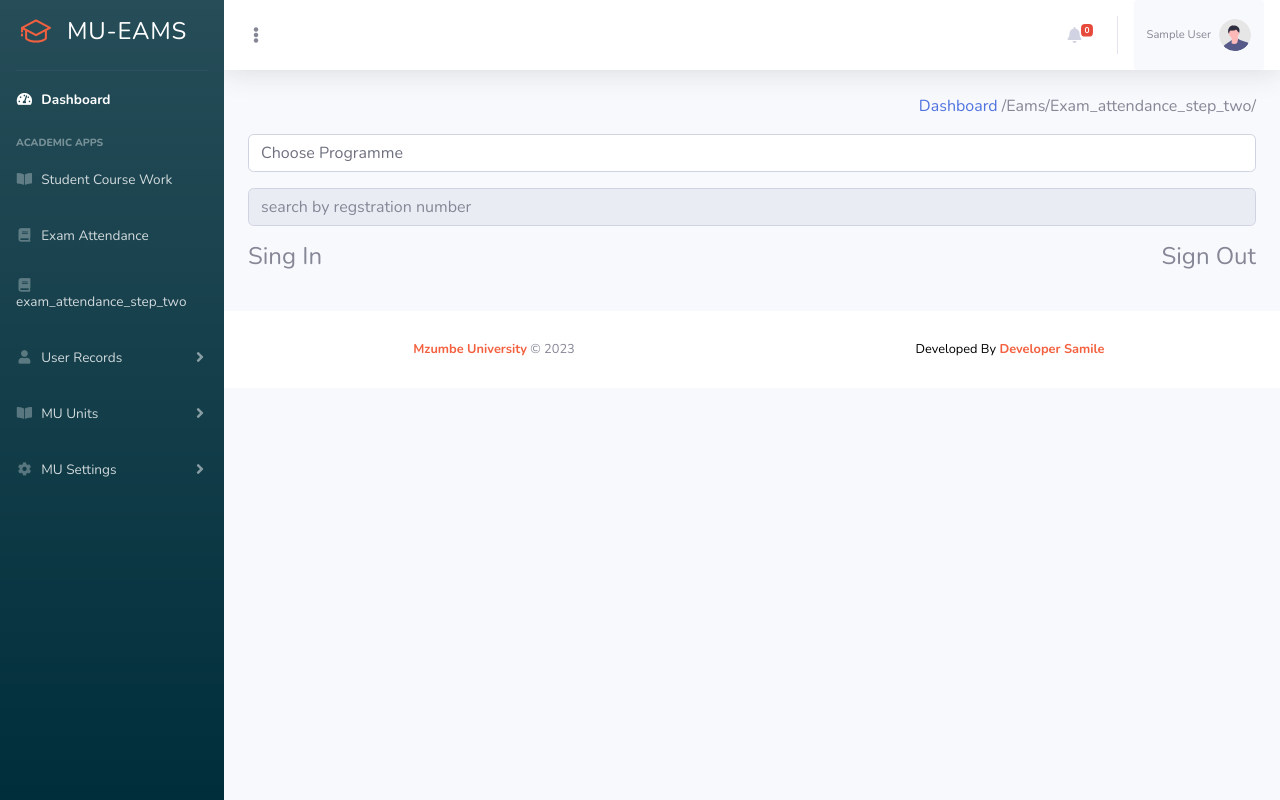
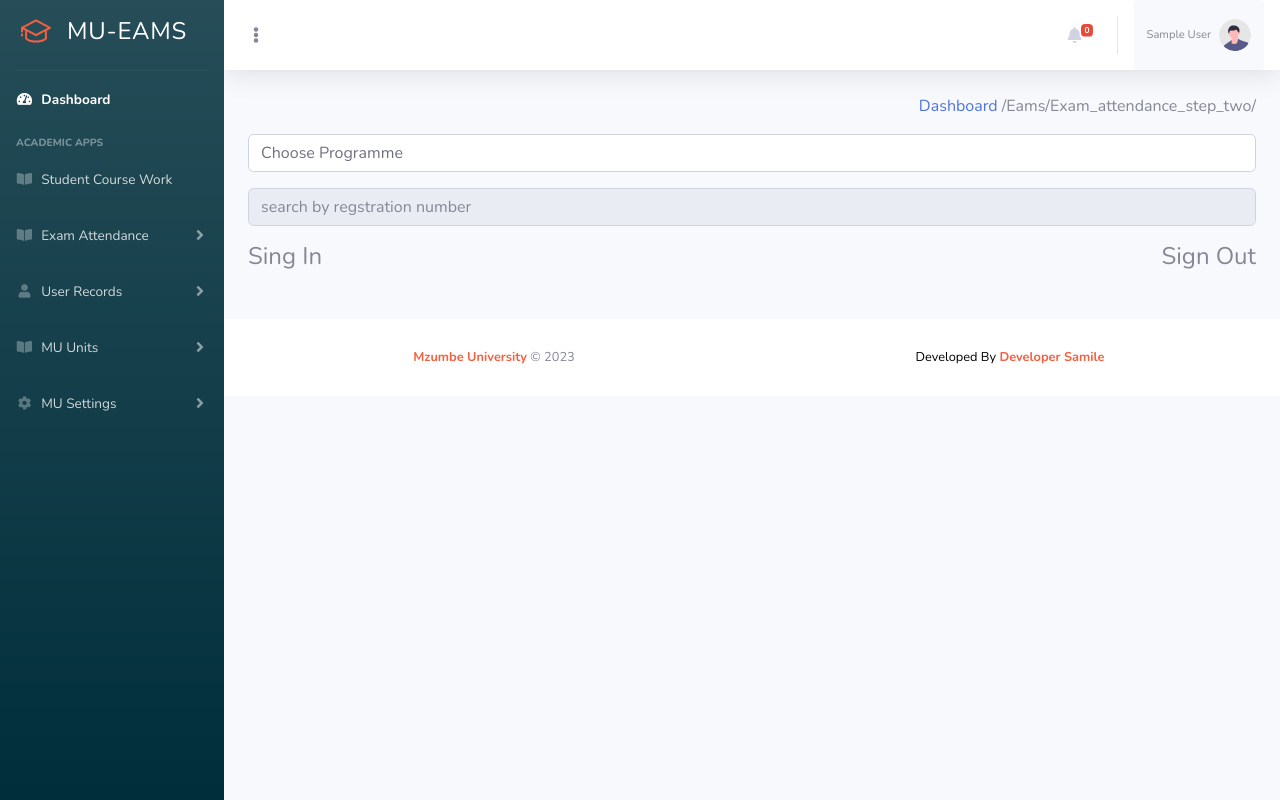
Before and after one commit to yohana-samile/mu-eams, a Django app: page /eams/exam_attendance_step_two/ in a window 1280 px wide. Run offline with Django 4.2, Linux system fonts and the light colour scheme; the visitor is signed in with stand-in values (Sample User, id 1); data that the repository does not hold is empty; some libraries are stand-ins or nearby versions.

Commit message:
examination attendance

```diff
--- a/eams/static/js/eams.js
+++ b/eams/static/js/eams.js
@@ -379,52 +379,6 @@ $(document).ready(function(){
         });
     });
 
-    // update_student_who_attend_exam submt
-    // $('#update_student_who_attend_exam').on('submit', function (e) {
-    //     e.preventDefault();
-    //     // var form =   $(this).serialize();
-    //     $.ajax({
-    //         url: "/eams/exam_attendance",
-    //         type: "GET",
-    //         data: {
-    //             reg_number: $('#reg_number').val(),
-    //             // csrfmiddlewaretoken: $('input[name=csrfmiddlewaretoken]').val()
-    //         },
-    //         // headers: {'X-CSRFToken': csrftoken},  // Include CSRF token in headers
-    //         success: function (data) {
-    //             if (data.reg_number_exists && data.fingerprint_match) {
-    //                 $('#alert').html('<p class="alert alert-success">submited successfully</p>').show();
-    //                 // Proceed with form submission
-    //                 // $.ajax({
-    //                 //     url: "/eams/exam_attendance",
-    //                 //     type: "POST",
-    //                 //     data: $('#update_student_who_attend_exam').serialize(),
-    //                 //     success: function (data) {
-    //                 //         // Handle the response from the server after form submission
-    //                 //         console.log("data");
-    //                 //     },
-    //                 //     error: function (insertDataError) {
-    //                 //         console.log('Error submitting form data:', insertDataError);
-    //                 //         // Handle error if needed
-    //                 //     }
-    //                 // });
-    //                 $('#update_student_who_attend_exam').off('submit').submit();
-
-    //             }
-    //             else {
-    //                 var confirmSubmission = confirm('Registration number does not match or fingerprint does not match. Do you still want to submit the form?');
-    //                 // If user confirms, proceed with form submission
-    //                 if (confirmSubmission) {
-    //                     $('#update_student_who_attend_exam').submit();
-    //                 }
-    //             }
-    //         },
-    //         error: function (error){
-    //             console.log('Error in ajax');
-    //         }
-    //     });
-    //     return false;
-    // });
 
     // update_student_info
     $('#update_student_info').on('submit', function (e) {
@@ -469,98 +423,143 @@ $(document).ready(function(){
         $('#programme_id_on_exam').change(function() {
             var programmeId = $(this).val(); // Get the selected programme ID
             $.ajax({
-                url: 'http://127.0.0.1:8000/eams/exam_attendance_step_two/', // Update the URL to include the full path
+                url: '/eams/exam_attendance_step_two/',
                 method: 'GET',
                 data: {
                     programme_id: programmeId
                 },
                 success: function(response) {
                     $('#search_input').prop('disabled', false); // Enable search input field
-                    console.log(response);
                     // Clear previous data
-                    $('.list_of_student.sign_in').empty();
-                    $('.list_of_student.sign_out').empty();
+                    $('.signInList').empty();
+                    $('.signOutList').empty();
                     // Populate the list of students for sign in
                     var signInList = '';
-                    response.forEach(function(regNumber) {
+                    response.not_signed_in_yet.forEach(function(student) {
                         signInList += '<div class="card">';
                         signInList += '<div class="card-header">';
-                        signInList += '<p class="text-center">' + regNumber + '</p>';
+                        signInList += '<p class="text-center">' + student.reg_number + '</p>';
                         signInList += '</div>';
                         signInList += '<div class="card-body">';
-                        signInList += '<form action="{% url "submit_signout_student" %}" method="post">';
-                        signInList += '{% csrf_token %}';
+                        signInList += '<form id="submit_signin_student">';
                         signInList += '<div class="form-group">';
-                        signInList += '<label for="fingerprint">Click To Attach Fingerprint</label>';
+                        signInList += '<input type="text" name="booklet_number" id="booklet_number" placeholder="Enter booklet number" class="form-control">';
+                        signInList += '</div>';
+                        signInList += '<div class="form-group">';
+                        signInList += '<label for="fingerprint">Click Me To Attach Fingerprint</label>';
+                        signInList += '<div class="form-group">';
                         signInList += '<input type="text" name="biometric_data" id="biometric_data_id" placeholder="Enter biometric_data_id" class="form-control" value="1">';
-                        signInList += '<input type="text" name="reg_number" id="reg_number" placeholder="Enter reg_number" class="form-control" value="' + regNumber + '">';
                         signInList += '</div>';
+                        signInList += '<input type="text" name="reg_number" id="reg_number" placeholder="Enter reg_number" class="form-control" value="' + student.reg_number + '">';
+                        signInList += '</div>';
+                        signInList += '<input type="hidden" name="student_action" value="sign_in">';
                         signInList += '<input type="submit" class="form-control primary" value="Submit">';
                         signInList += '</form>';
                         signInList += '</div>';
                         signInList += '</div>';
                         signInList += '<br>';
                     });
-                    $('.list_of_student.sign_in').html(signInList);
+                    $('.signInList').html(signInList);
 
                     // Populate the list of students for sign out
                     var signOutList = '';
-                    response.forEach(function(regNumber) {
+                    response.signed_in_not_signed_out.forEach(function(student) {
+                        var regNumber = student.reg_number;
                         signOutList += '<div class="card">';
                         signOutList += '<div class="card-header">';
                         signOutList += '<p class="text-center">' + regNumber + '</p>';
                         signOutList += '</div>';
                         signOutList += '<div class="card-body">';
-                        signOutList += '<form action="{% url "submit_signout_student" %}" method="post">';
-                        signOutList += '{% csrf_token %}';
+                        signOutList += '<form id="submit_signout_student">';
                         signOutList += '<div class="form-group">';
                         signOutList += '<label for="fingerprint">Click To Attach Fingerprint</label>';
                         signOutList += '<input type="text" name="biometric_data" id="biometric_data_id" placeholder="Enter biometric_data_id" class="form-control" value="1">';
                         signOutList += '<input type="text" name="reg_number" id="reg_number" placeholder="Enter reg_number" class="form-control" value="' + regNumber + '">';
                         signOutList += '</div>';
+                        signInList += '<input type="hidden" name="student_action" value="sign_out">';
                         signOutList += '<input type="submit" class="form-control primary" value="Submit">';
                         signOutList += '</form>';
                         signOutList += '</div>';
                         signOutList += '</div>';
                         signOutList += '<br>';
                     });
-                    $('.list_of_student.sign_out').html(signOutList);
+                    $('.signOutList').html(signOutList);
                 },
                 error: function(xhr, status, error) {
                     console.error('Error:', error);
                 }
             });
         });
+
+
+        // Get CSRF token from the cookie
+        function getCookie(name) {
+            var cookieValue = null;
+            if (document.cookie && document.cookie !== '') {
+                var cookies = document.cookie.split(';');
+                for (var i = 0; i < cookies.length; i++) {
+                    var cookie = cookies[i].trim();
+                    // Does this cookie string begin with the name we want?
+                    if (cookie.substring(0, name.length + 1) === (name + '=')) {
+                        cookieValue = decodeURIComponent(cookie.substring(name.length + 1));
+                        break;
+                    }
+                }
+            }
+            return cookieValue;
+        }
+        var csrftoken = getCookie('csrftoken');
+
+        // submit_signin_student
+        $(document).on('submit', '#submit_signin_student', function (e) {
+            e.preventDefault();
+            var formData = $(this).serialize();
+            $.ajax({
+                url: "/eams/submit_signin_student/",
+                type: "POST",
+                data: formData,
+                headers: { "X-CSRFToken": csrftoken },
+                success: function (data) {
+                    if (data.success) {
+                        swal.fire("success", "Successfully Sign In", "success");
+                    }
+                    else {
+                        swal.fire("Error", "Something went wrong, please try again", "error");
+                    }
+                    // console.log(data); // Log success response
+                },
+                error: function (error) {
+                    // console.error('Error submitting sign-in form:', error);
+                    swal.fire("Error", "Something went wrong, please try again", "error");
+                }
+            });
         });
 
-
-
-    $('#sign_in_form').on('submit', function(e) {
+        // submit_signout_student
+        $(document).on('submit', '#submit_signout_student', function (e) {
             e.preventDefault();
             var formData = $(this).serialize();
-        submitForm(formData,  '{% url "submit_signin_student" %}');
-    });
-
-    $('#sign_out_form').on('submit', function(e) {
-        e.preventDefault();
-        var formData = $(this).serialize();
-        submitForm(formData, '/exam/submit_signout_student', 'Sign Out');
-    });
-
-    function submitForm(formData, url, action) {
             $.ajax({
-            url: url,
+                url: "/eams/submit_signout_student/",
                 type: "POST",
                 data: formData,
-            success: function(data) {
-                $('#alert').html('<p class="alert alert-success">' + action + ' Successful</p>').show();
+                headers: { "X-CSRFToken": csrftoken },
+                success: function (data) {
+                    if (data.success) {
+                        swal.fire("success", "Successfully Sign Out", "success");
+                    }
+                    else {
+                        swal.fire("Error", "Something went wrong, please try again", "error");
+                    }
+                    // console.log(data); // Log success response
                 },
-            error: function(xhr, status, error) {
-                var response = JSON.parse(xhr.responseText);
-                $('#alert').html('<p class="alert alert-danger">' + response.errors + '</p>').show();
+                error: function (error) {
+                    swal.fire("Error", "Something went wrong, please try again", "error");
+                    // console.error('Error submitting sign-out form:', error);
                 }
             });
-    }
+        });
+    });
 });
 
 
--- a/eams/templates/exam/exam_attendance.html
+++ b/eams/templates/exam/exam_attendance.html
@@ -8,7 +8,6 @@
         <h2 class="text-center">Keep Exam Records</h2>
         <div class="tab">
             <button class="tablinks" onclick="openExam(event, 'register_exam')">Register Exam</button>
-            <button class="tablinks" onclick="openExam(event, 'exam_attendance')">Exam Attendance</button>
             <button class="tablinks" onclick="openExam(event, 'exam_attendance_history')">Exam Attendance History</button>
             <button class="tablinks" onclick="openExam(event, 'student_attendance_history')">Student Attendance History</button>
         </div>
--- a/eams/templates/exam/exam_attendance_step_two.html
+++ b/eams/templates/exam/exam_attendance_step_two.html
@@ -19,18 +19,12 @@
         <div class="form-group">
             <input type="search" class="form-control" placeholder="search by regstration number" id="search_input" disabled>
         </div>
-        <!-- student populated from above course -->
-        <div class="form-group">
-            <input type="hidden" name="operation" value="submit_student_who_attende_exam">
-        </div>
-        <div class="form-group">
-        </div>
     </form>
     <div class="row">
         <div class="col-md-6">
             <h4>Sing In</h4>
             <div class="form-group">
-                <div class="signInList"></div>
+                <div class="signInList my-4"></div>
             </div>
             <br>
         </div>
@@ -38,7 +32,7 @@
         <div class="col-md-6">
             <h4 class="float-right text-center">Sign Out</h4>
             <div class="form-group">
-                <div class="signOutList"></div>
+                <div class="signOutList my-4"></div>
             </div>
         </div>
     </div>
--- a/eams/templates/layout/layout.html
+++ b/eams/templates/layout/layout.html
@@ -96,16 +96,23 @@
                         <i class="fas fa-fw fa-book-open"></i>
                         <span>Student Course Work</span></a>
                 </li>
+
+                <!-- Examination -->
                 <li class="nav-item">
-                    <a class="nav-link" href="{% url 'exam_attendance' %}">
-                        <i class="fas fa-fw fa-book"></i>
-                        <span>Exam Attendance</span></a>
+                    <a class="nav-link collapsed" href="#" data-toggle="collapse" data-target="#collapseExamination"
+                        aria-expanded="true" aria-controls="collapseExamination">
+                        <i class="fas fa-fw fa-book-open"></i>
+                        <span>Exam Attendance</span>
+                    </a>
+                    <div id="collapseExamination" class="collapse" aria-labelledby="headingUtilities"
+                        data-parent="#accordionSidebar">
+                        <div class="collapse-inner rounded" style="background-color: #002E3B;">
+                            <a class="collapse-item text-white" href="{% url 'exam_attendance' %}">Examination Record</a>
+                            <a class="collapse-item text-white" href="{% url 'exam_attendance_step_two' %}">Keep Attendance</a>
+                        </div>
+                    </div>
                 </li>
-                <li class="nav-item">
-                    <a class="nav-link" href="{% url 'exam_attendance_step_two' %}">
-                        <i class="fas fa-fw fa-book"></i>
-                        <span>exam_attendance_step_two</span></a>
-                </li>
+
                  <!-- USERS -->
                  <li class="nav-item">
                     <a class="nav-link collapsed" href="#" data-toggle="collapse" data-target="#collapseUsers"
--- a/eams/templates/resource/header.html
+++ b/eams/templates/resource/header.html
@@ -29,6 +29,7 @@
     <!-- online cdn -->
     <!-- <link rel="stylesheet" href="https://cdnjs.cloudflare.com/ajax/libs/font-awesome/4.7.0/css/font-awesome.min.css"> -->
     <script src="https://code.jquery.com/jquery-3.6.4.min.js"></script>
+    <script src="https://cdn.jsdelivr.net/npm/sweetalert2@10"></script>
 
     <style>
         body{
--- a/eams/views.py
+++ b/eams/views.py
@@ -586,25 +586,31 @@ def edit_and_add_student_fingerprint(request, id):
 
 # exam_attendance_step_two
 def exam_attendance_step_two(request):
+    programme_ids = Programme.objects.all()
     # student_who_can_attend
     if request.method == "GET" and 'programme_id' in request.GET:
         programme_id = request.GET['programme_id']
-        list_of_student = list(Student.objects.filter(programme_id=programme_id).values('reg_number'))
-        return JsonResponse(list_of_student, safe=False)
 
-    # Fetch students who have signed in but not signed out yet
-    students_signed_in_not_signed_out = Student.objects.filter(
-        biometric_data__final_exam_attendence_record__signout_flag=0
-    ).distinct()
+        # Filter students who have signed in but not signed out yet for the selected programme
+        students_signed_in_not_signed_out = Student.objects.filter(
+            biometric_data__final_exam_attendence_record__signout_flag=0,
+            programme_id=programme_id
+        ).distinct()
 
-    # Fetch students who have not signed in yet
-    students_not_signed_in_yet = Student.objects.exclude(
-        biometric_data__final_exam_attendence_record__signout_flag=0
-    )
-    programme_ids = Programme.objects.all()
+        # Filter students who have not signed in yet for the selected programme
+        students_not_signed_in_yet = list(Student.objects.filter(programme_id=programme_id))
+
+        # Serialize the queryset to dictionaries
+        signed_in_not_signed_out_data = [{'reg_number': student.reg_number} for student in students_signed_in_not_signed_out]
+        not_signed_in_yet_data = [{'reg_number': student.reg_number} for student in students_not_signed_in_yet]
+
+        # Return JSON response with both lists
+        return JsonResponse({
+            'signed_in_not_signed_out': signed_in_not_signed_out_data,
+            'not_signed_in_yet': not_signed_in_yet_data
+        })
+
     context = {
-        'students_signed_in_not_signed_out': students_signed_in_not_signed_out,
-        'students_not_signed_in_yet': students_not_signed_in_yet,
         'programme_ids': programme_ids,
         'template': 'exam/exam_attendance_step_two.html',
     }
@@ -613,41 +619,36 @@ def exam_attendance_step_two(request):
 # submit_signin_student
 def submit_signin_student(request):
     if request.method == 'POST':
-        # form = SignInForm(request.POST)
-        # if form.is_valid():
-            reg_number = request.POST.get('reg_number')
-            booklet_number = request.POST.get('booklet_number') #this value comes from forms.py
-            signin_flag = request.POST.get('signin_flag')
-            biometric_data = request.POST.get('biometric_data')
+        booklet_number = request.POST.get('booklet_number')
+        reg_number = request.POST.get('reg_number')
+        biometric_data = request.POST.get('biometric_data')
 
-            try:
-                student = Student.objects.get(reg_number=reg_number)
-            except Student.DoesNotExist:
-                return JsonResponse({'success': False, 'error_message': 'Student not found.'}, safe=False)
+        try:
+            student = Student.objects.get(reg_number=reg_number)
+        except Student.DoesNotExist:
+            return JsonResponse({'success': False, 'error_message': 'Student not found.'}, safe=False)
 
-            fingerprint_match_exists = Biometric_data.objects.get(fingerprint=biometric_data)
-            if fingerprint_match_exists:
-                student = Student.objects.get(reg_number=reg_number)
-                student_programme = student.programme_id
-                if student_programme is not None:
-                    programme_id_value = student_programme
-                    exam_attend = Exam_attendace.objects.filter(programme_id=programme_id_value).first()
-                    if exam_attend is not None:
-                        exam_attend_id_value = exam_attend
-                        biometry = fingerprint_match_exists
-                        attendance, created = Final_exam_attendence_record.objects.get_or_create(
-                            booklet_number=booklet_number,
-                            defaults={'signout_flag': 0, 'signin_flag': signin_flag, 'biometric_data': biometry, 'exam_attendace': exam_attend_id_value}
-                        )
-                        attendance.save()
-                        success = {'success': True}
-                        return JsonResponse(success, safe=False)
-                    else:
-                        return JsonResponse({'success': False, 'error_message': 'Exam attendance not found.'}, safe=False)
-            else:
-                return JsonResponse({'success': False, 'error_message': 'Fingerprint does not match.'}, safe=False)
-        # else:
-        #     return JsonResponse({'success': False, 'errors': form.errors}, status=400)
+        fingerprint_match_exists = Biometric_data.objects.get(fingerprint=biometric_data)
+        if fingerprint_match_exists:
+            student = Student.objects.get(reg_number=reg_number)
+            student_programme = student.programme_id
+            if student_programme is not None:
+                programme_id_value = student_programme
+                exam_attend = Exam_attendace.objects.filter(programme_id=programme_id_value).first()
+                if exam_attend is not None:
+                    exam_attend_id_value = exam_attend
+                    biometry = fingerprint_match_exists
+                    attendance, created = Final_exam_attendence_record.objects.get_or_create(
+                        booklet_number=booklet_number,
+                        defaults={'signout_flag': False, 'signin_flag': True, 'biometric_data': biometry, 'exam_attendace': exam_attend_id_value}
+                    )
+                    attendance.save()
+                    success = {'success': True}
+                    return JsonResponse(success, safe=False)
+                else:
+                    return JsonResponse({'success': False, 'error_message': 'Exam attendance not found.'}, safe=False)
+        else:
+            return JsonResponse({'success': False, 'error_message': 'Fingerprint does not match.'}, safe=False)
 
 # submit_signout_student
 def submit_signout_student(request):
```
Also changed, not shown: README.md. Lines whose indentation alone changed are shown as unchanged.
